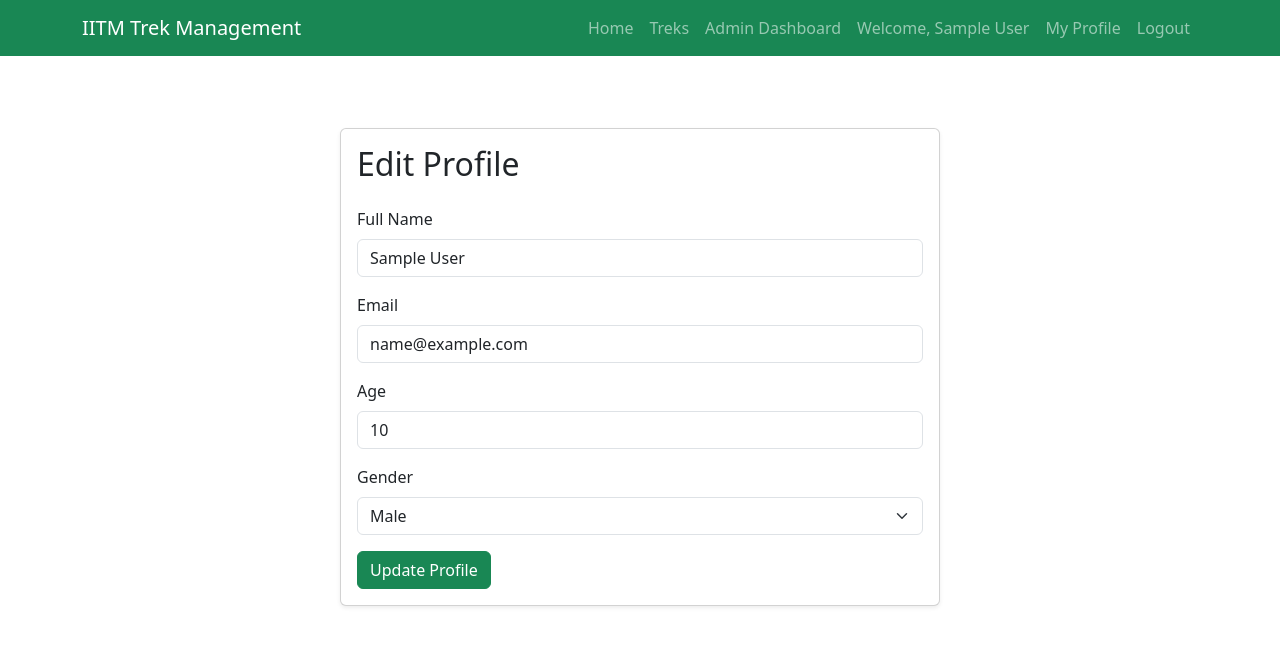
After one commit to 25f2008615/iitm-trek-management-system, a Flask app: page /profile in a window 1280 px wide. The commit adds this page. Shown: the top 653 px of the page. Run offline with Flask 3, Linux system fonts and the light colour scheme; the visitor is signed in with stand-in values (Sample User, id 1); tables that the repository leaves empty hold one stand-in row (values such as "Sample post").

Commit message:
Added user trek search, profile editing and booking restrictions

```diff
--- a/app.py
+++ b/app.py
@@ -33,6 +33,15 @@ def login():
         user = User.query.filter_by(email=email).first()
 
         if user and user.password == password:
+
+            if user.is_blacklisted:
+
+                flash(
+                    "Your account has been blacklisted by the Admin.",
+                    "danger"
+                )
+
+                return redirect(url_for("login"))
 
             if user.role == "Staff" and not user.is_approved:
 
@@ -90,6 +99,35 @@ def register():
     return render_template("auth/register.html")
 
 
+#----------------- PROFILE ---------------------#
+
+@app.route("/profile", methods=["GET", "POST"])
+def profile():
+
+    if "user_id" not in session:
+        return redirect(url_for("login"))
+
+    user = User.query.get_or_404(session["user_id"])
+
+    if request.method == "POST":
+
+        user.full_name = request.form["full_name"]
+        user.age = int(request.form["age"])
+        user.gender = request.form["gender"]
+
+        db.session.commit()
+
+        flash(
+            "Profile updated successfully!",
+            "success"
+        )
+
+        return redirect(url_for("profile"))
+
+    return render_template(
+        "profile.html",
+        user=user
+    )
 # ---------------- LOGOUT ---------------- #
 
 @app.route("/logout")
@@ -105,7 +143,18 @@ def logout():
 @app.route("/treks")
 def treks():
 
-    treks = Trek.query.all()
+    search = request.args.get("search", "")
+
+    if search:
+
+        treks = Trek.query.filter(
+            (Trek.trek_name.ilike(f"%{search}%")) |
+            (Trek.location.ilike(f"%{search}%"))
+        ).all()
+
+    else:
+
+        treks = Trek.query.all()
 
     return render_template(
         "user/treks.html",
@@ -260,6 +309,17 @@ def book_trek(trek_id):
 
     trek = Trek.query.get_or_404(trek_id)
 
+    if trek.status != "Open":
+
+        flash(
+            "Bookings are closed for this trek.",
+            "danger"
+        )
+
+        return redirect(
+            url_for("trek_details", trek_id=trek.id)
+        )
+
     if len(trek.bookings) >= trek.max_trekkers:
 
         flash("Sorry! This trek is fully booked.", "danger")
@@ -363,6 +423,62 @@ def staff_dashboard():
         treks=treks
     )
 
+#---------------STAFF PARTICIPANTS------------------#
+
+@app.route("/staff/participants/<int:trek_id>")
+def view_participants(trek_id):
+
+    if session.get("role") != "Staff":
+        return redirect(url_for("home"))
+
+    trek = Trek.query.get_or_404(trek_id)
+
+    if trek.staff_id != session["user_id"]:
+        return redirect(url_for("staff_dashboard"))
+
+    bookings = Booking.query.filter_by(
+        trek_id=trek.id
+    ).all()
+
+    return render_template(
+        "staff/participants.html",
+        trek=trek,
+        bookings=bookings
+    )
+
+#------------------STAFF TOGGLE---------------------#
+
+@app.route("/staff/toggle-status/<int:trek_id>")
+def toggle_trek_status(trek_id):
+
+    if session.get("role") != "Staff":
+        return redirect(url_for("home"))
+
+    trek = Trek.query.get_or_404(trek_id)
+
+    if trek.staff_id != session["user_id"]:
+        return redirect(url_for("staff_dashboard"))
+
+
+    print("Before:", trek.status)
+
+    if trek.status == "Open":
+
+        trek.status = "Started"
+
+    elif trek.status == "Started":
+
+        trek.status = "Completed"
+
+    else:
+
+        trek.status = "Open"
+
+    print("After:", trek.status)
+
+    db.session.commit()
+
+    return redirect(url_for("staff_dashboard"))
 
 # ---------------- VIEW ALL BOOKINGS ---------------- #
 
--- a/templates/admin/approve_staff.html
+++ b/templates/admin/approve_staff.html
@@ -42,8 +42,7 @@ Approve Staff
 
                 <td>
 
-                    <a href="{{ url_for('approve_staff', user_id=staff.id) }}"
-                       class="btn btn-success btn-sm">
+                    <a href="{{ url_for('approve_staff', user_id=staff.id) }}" class="btn btn-success btn-sm">
 
                         Approve
 
--- a/templates/layouts/base.html
+++ b/templates/layouts/base.html
@@ -78,6 +78,12 @@
                     </li>
 
                     <li class="nav-item">
+                        <a class="nav-link" href="{{ url_for('profile') }}">
+                            My Profile
+                        </a>
+                    </li>
+
+                    <li class="nav-item">
                         <a class="nav-link" href="{{ url_for('logout') }}">Logout</a>
                     </li>
 
--- /dev/null
+++ b/templates/profile.html
@@ -0,0 +1,110 @@
+{% extends "layouts/base.html" %}
+
+{% block title %}
+My Profile
+{% endblock %}
+
+{% block content %}
+
+<div class="container py-5">
+
+    <div class="card shadow-sm mx-auto" style="max-width:600px;">
+
+        <div class="card-body">
+
+            <h2 class="mb-4">
+                Edit Profile
+            </h2>
+
+            <form method="POST">
+
+                <div class="mb-3">
+
+                    <label class="form-label">
+                        Full Name
+                    </label>
+
+                    <input type="text"
+                           name="full_name"
+                           class="form-control"
+                           value="{{ user.full_name }}"
+                           required>
+
+                </div>
+
+                <div class="mb-3">
+
+                    <label class="form-label">
+                        Email
+                    </label>
+
+                    <input type="email"
+                           class="form-control"
+                           value="{{ user.email }}"
+                           readonly>
+
+                </div>
+
+                <div class="mb-3">
+
+                    <label class="form-label">
+                        Age
+                    </label>
+
+                    <input type="number"
+                           name="age"
+                           class="form-control"
+                           value="{{ user.age }}"
+                           required>
+
+                </div>
+
+                <div class="mb-3">
+
+                    <label class="form-label">
+                        Gender
+                    </label>
+
+                    <select name="gender"
+                            class="form-select">
+
+                        <option value="Male"
+                        {% if user.gender=="Male" %}
+                        selected
+                        {% endif %}>
+                            Male
+                        </option>
+
+                        <option value="Female"
+                        {% if user.gender=="Female" %}
+                        selected
+                        {% endif %}>
+                            Female
+                        </option>
+
+                        <option value="Other"
+                        {% if user.gender=="Other" %}
+                        selected
+                        {% endif %}>
+                            Other
+                        </option>
+
+                    </select>
+
+                </div>
+
+                <button class="btn btn-success">
+
+                    Update Profile
+
+                </button>
+
+            </form>
+
+        </div>
+
+    </div>
+
+</div>
+
+{% endblock %}
```
Also changed, not shown: models.py (+11 -0 lines), seed.py (+78 -4 lines), templates/admin/manage_treks.html (+98 -96 lines), templates/staff/dashboard.html (+45 -0 lines), templates/staff/participants.html (added, +65 -0 lines), templates/user/treks.html (+27 -6 lines).
